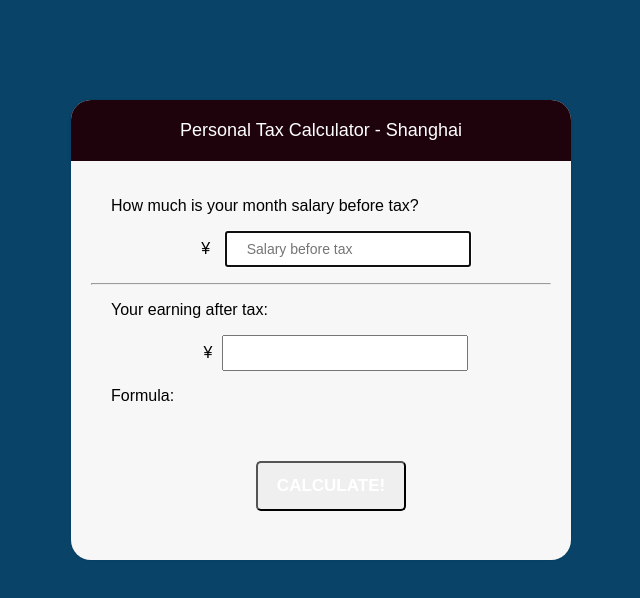
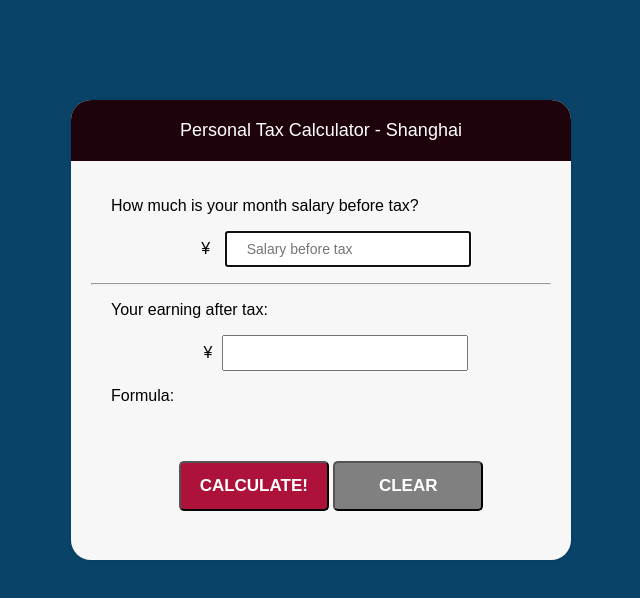
Before and after one commit to jinweijie/shanghai_tax_calc, a plain HTML site: page index.html in a window 1280 px wide. Shown: the whole page, without its empty margins (319-959 px from the left). Drawn offline with Linux system fonts and the light colour scheme.

Commit message:
Update index.html

```diff
--- a/index.html
+++ b/index.html
@@ -23,9 +23,10 @@
           ><input id="income" type="text" readonly />
         </p>
         <p>Formula: <span id="formula"></span></p>
-        <p class="field action">
-          <button type="button" id="calculate">Calculate!</button>
-        </p>
+          <p class="field action">
+            <button class="one" type="button" id="calculate">Calculate!</button>
+            <button class="two" type="button" id="clear">Clear</button>
+          </p>
       </div>
       <!--calculator end-->
     </div>
```
